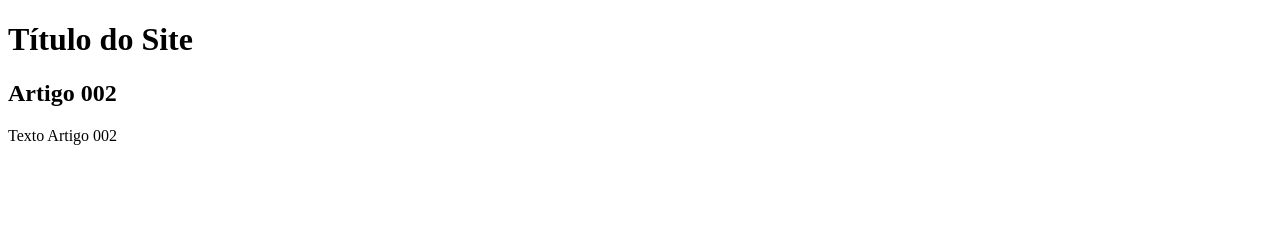
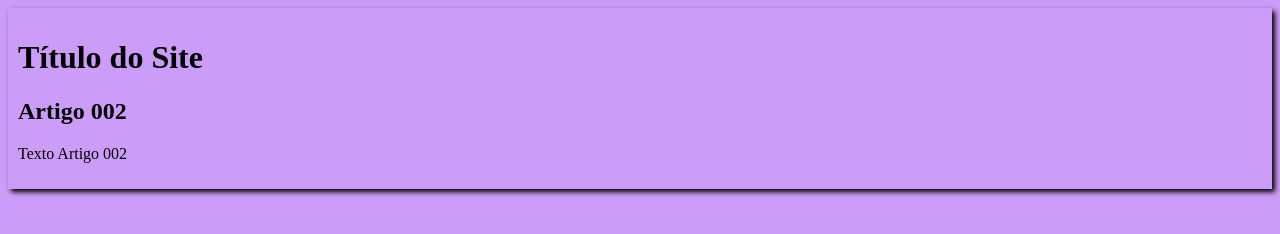
Before and after one commit to estrelagabriela/projeto-site, a plain HTML site: page index.html in a window 1280 px wide. Drawn offline with Linux system fonts and the light colour scheme.

Commit message:
Iniciei o CSS

```diff
--- /dev/null
+++ b/estilos/style.css
@@ -0,0 +1,16 @@
+*{
+    font-family: Arial, Helvetica, sans-serif
+    font-size: 16px;
+
+}
+body{
+    background-color: rgb(204,157,248);
+
+}
+main{
+    background-color: white
+    width: 500px;
+    margin:auto;
+    padding: 10px;
+    box-shadow: 3px 3px 5px rgba(0,0,0.473);;
+}
--- a/index.html
+++ b/index.html
@@ -4,6 +4,7 @@
     <meta charset="UTF-8">
     <meta name="viewport" content="width=device-width, initial-scale=1.0">
     <title>Título do Site</title>
+    <link rel="stylesheet" href="estilos/style.css">
 </head>
 <body>
     <main>
```
